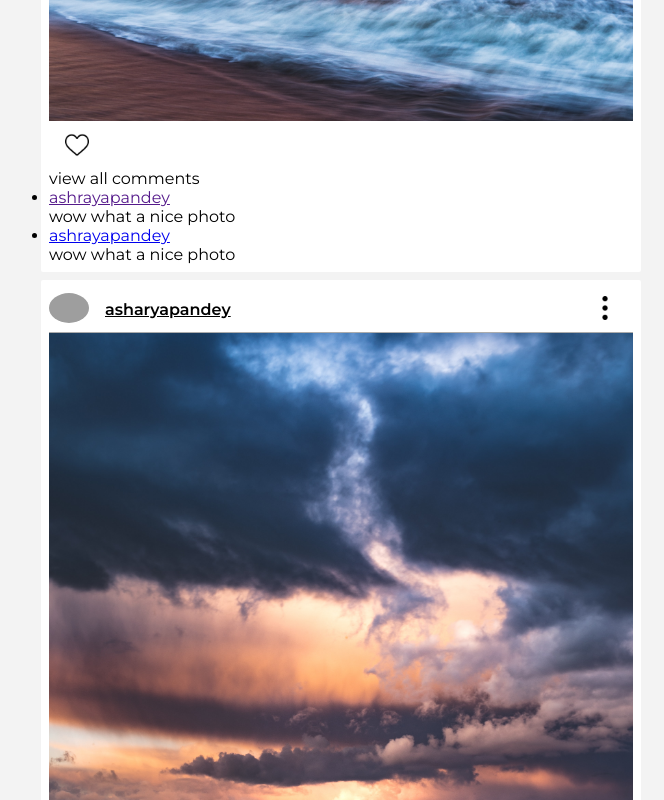
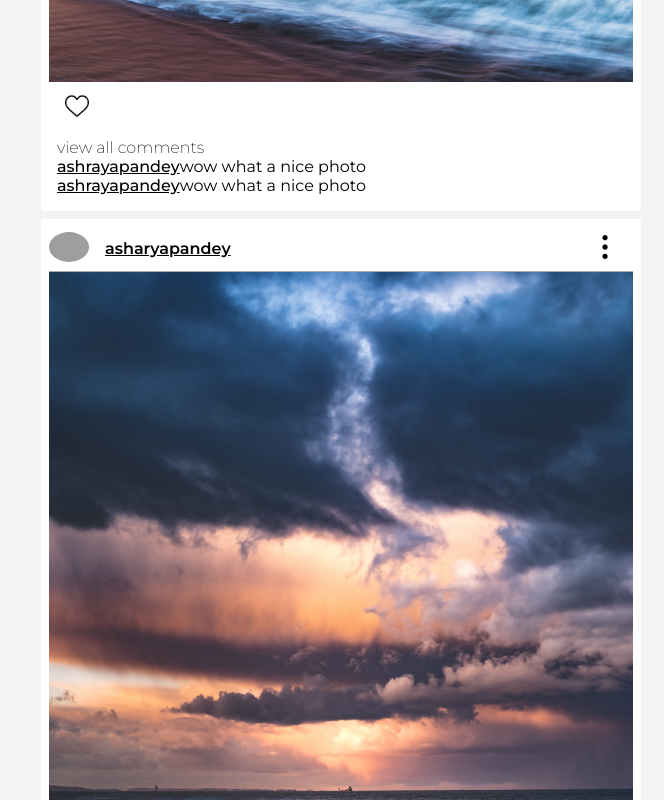
Before and after one commit to asharyapandey/divinex-frontend, a React (Create React App) app: page / in a window 1280 px wide. Shown: the part 820-1620 px from the top of the page, without its empty margins (124-788 px from the left). Built offline with nearby package versions, Linux system fonts and the light colour scheme; sample sign-in values are in the browser's storage; grey boxes are pictures that could not be loaded.

Commit message:
made navbar stick at the top

```diff
--- a/src/components/Header/Header.js
+++ b/src/components/Header/Header.js
@@ -1,10 +1,27 @@
 import Icon from "./Icon";
 import "./Header.scss";
 import Search from "./Search";
+import { useEffect, useState } from "react";
 
 const Header = () => {
+	const [scrolled, setScrolled] = useState(false);
+
+	const handleScroll = () => {
+		const offset = window.pageYOffset;
+		if (offset > 0) setScrolled(true);
+		else setScrolled(false);
+	};
+
+	useEffect(() => {
+		window.addEventListener("scroll", handleScroll);
+
+		return () => window.removeEventListener("scroll");
+	}, []);
+
+	const classes = scrolled ? "container scrolled" : "container";
+
 	return (
-		<div className="container">
+		<div className={classes}>
 			<header className="header">
 				<div className="header__logo">DivineX</div>
 
--- a/src/components/Header/Header.scss
+++ b/src/components/Header/Header.scss
@@ -52,3 +52,7 @@
 		width: 950px;
 	}
 }
+
+.scrolled {
+	position: fixed;
+}
--- a/src/components/PhotoCard/Card.scss
+++ b/src/components/PhotoCard/Card.scss
@@ -45,3 +45,22 @@ $stuble-black: #acacac;
 		margin-right: 0;
 	}
 }
+.comments {
+	padding: 0.5rem;
+	ul {
+		list-style: none;
+	}
+	&__option {
+		font-weight: 100;
+	}
+
+	&__username {
+		color: #000;
+		font-weight: 500;
+		display: inline;
+	}
+
+	&__comment {
+		display: inline;
+	}
+}
--- a/src/pages/Home.js
+++ b/src/pages/Home.js
@@ -3,7 +3,6 @@ import CardList from "../components/PhotoCard/CardList";
 const Home = () => {
 	return (
 		<div>
-			<h1>This is the Home Page</h1>
 			<CardList />
 		</div>
 	);
```
